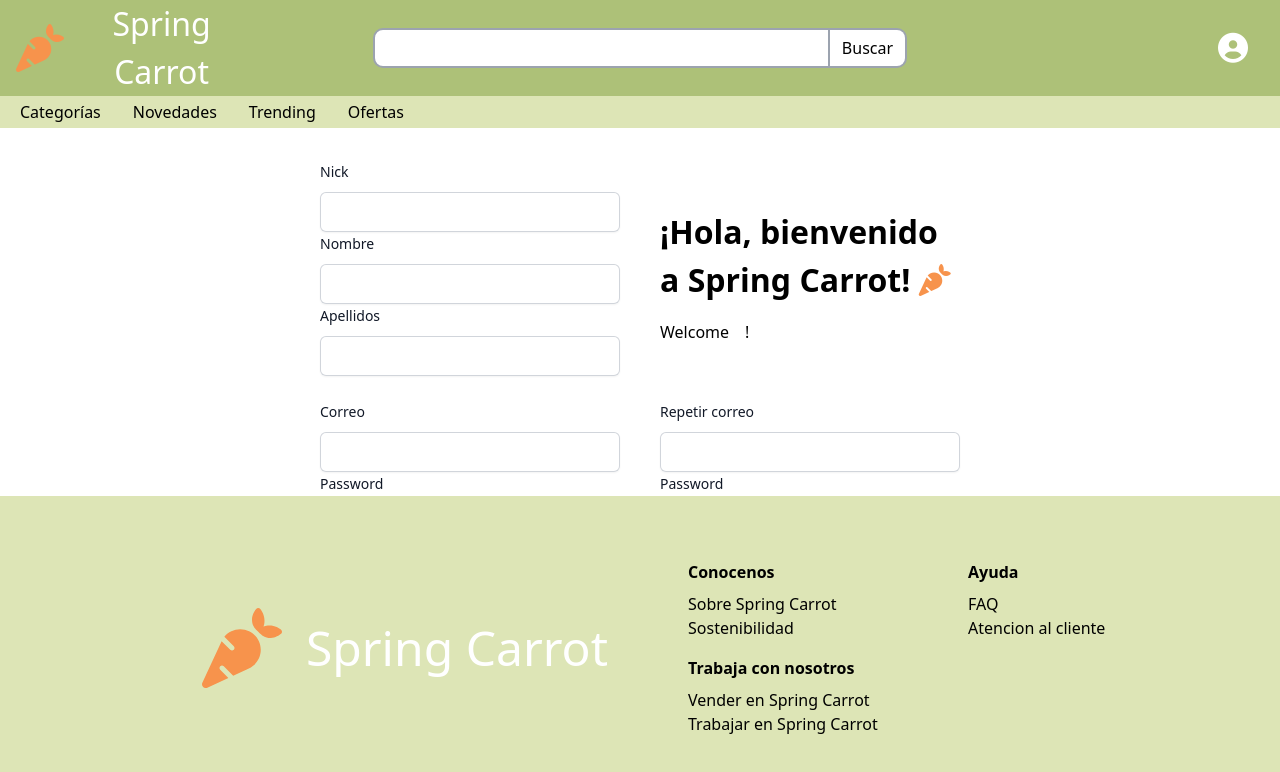
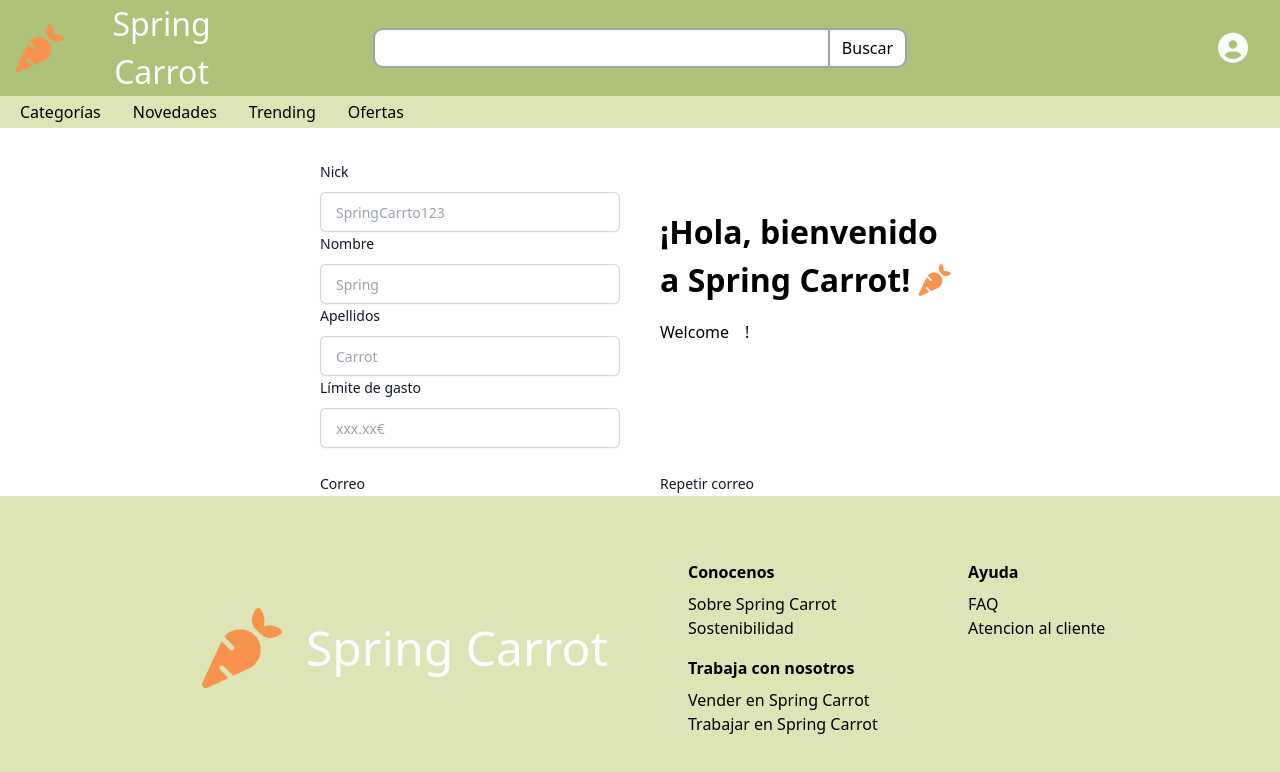
Before and after one commit to Spring-Carrots/Spring-carrot-front, a website built with webpack: page src/buyer_register/buyer_register.html in a window 1280 px wide. Built offline with nearby package versions, Linux system fonts and the light colour scheme.

Commit message:
User register update
Placeholder changes, new input added for spending limit

```diff
--- a/src/buyer_register/buyer_register.html
+++ b/src/buyer_register/buyer_register.html
@@ -72,18 +72,24 @@
                     <div>
                         <label for="nick" class="block text-sm font-medium leading-6 text-gray-900">Nick</label>
                         <div class="mt-2">
-                            <input id="nick" name="nick" type="text" required class="focus:outline-none block w-full rounded-md border-0 py-1.5 text-gray-900 shadow-sm ring-1 ring-inset ring-gray-300 placeholder:text-gray-400 focus:ring-2 focus:ring-inset focus:ring-green-300 sm:text-sm sm:leading-6">
+                            <input id="nick" name="nick" type="text" placeholder="SpringCarrto123" required class="focus:outline-none block w-full rounded-md border-0 py-1.5 text-gray-900 shadow-sm ring-1 ring-inset ring-gray-300 placeholder:text-gray-400 focus:ring-2 focus:ring-inset focus:ring-green-300 sm:text-sm sm:leading-6">
                         </div>
                     </div>
                     <label for="name" class="block text-sm font-medium leading-6 text-gray-900">Nombre</label>
                     <div class="mt-2">
-                        <input id="name" name="name" type="text" required class="focus:outline-none block w-full rounded-md border-0 py-1.5 text-gray-900 shadow-sm ring-1 ring-inset ring-gray-300 placeholder:text-gray-400 focus:ring-2 focus:ring-inset focus:ring-green-300 sm:text-sm sm:leading-6">
+                        <input id="name" name="name" type="text" placeholder="Spring" required class="focus:outline-none block w-full rounded-md border-0 py-1.5 text-gray-900 shadow-sm ring-1 ring-inset ring-gray-300 placeholder:text-gray-400 focus:ring-2 focus:ring-inset focus:ring-green-300 sm:text-sm sm:leading-6">
                     </div>
                 </div>
                 <div>
                     <label for="lastname" class="block text-sm font-medium leading-6 text-gray-900">Apellidos</label>
                     <div class="mt-2">
-                        <input id="lastname" name="lastname" type="text" required class="focus:outline-none block w-full rounded-md border-0 py-1.5 text-gray-900 shadow-sm ring-1 ring-inset ring-gray-300 placeholder:text-gray-400 focus:ring-2 focus:ring-inset focus:ring-green-300 sm:text-sm sm:leading-6">
+                        <input id="lastname" name="lastname" type="text" placeholder="Carrot" required class="focus:outline-none block w-full rounded-md border-0 py-1.5 text-gray-900 shadow-sm ring-1 ring-inset ring-gray-300 placeholder:text-gray-400 focus:ring-2 focus:ring-inset focus:ring-green-300 sm:text-sm sm:leading-6">
+                    </div>
+                </div>
+                <div>
+                    <label for="spendLimit" class="block text-sm font-medium leading-6 text-gray-900">Límite de gasto</label>
+                    <div class="mt-2">
+                        <input id="spendLimit" name="spendLimit" type="number" placeholder="xxx.xx€" required class="focus:outline-none block w-full rounded-md border-0 py-1.5 text-gray-900 shadow-sm ring-1 ring-inset ring-gray-300 placeholder:text-gray-400 focus:ring-2 focus:ring-inset focus:ring-green-300 sm:text-sm sm:leading-6">
                     </div>
                 </div>
             </div>
@@ -101,13 +107,13 @@
             <div>
                 <label for="email" class="block text-sm font-medium leading-6 text-gray-900">Correo</label>
                 <div class="mt-2">
-                    <input id="email" name="email" type="email" autocomplete="email" required class="focus:outline-none block w-full rounded-md border-0 py-1.5 text-gray-900 shadow-sm ring-1 ring-inset ring-gray-300 placeholder:text-gray-400 focus:ring-2 focus:ring-inset focus:ring-green-300 sm:text-sm sm:leading-6">
+                    <input id="email" name="email" type="email" placeholder="welcome@spring-carrot.com" autocomplete="email" required class="focus:outline-none block w-full rounded-md border-0 py-1.5 text-gray-900 shadow-sm ring-1 ring-inset ring-gray-300 placeholder:text-gray-400 focus:ring-2 focus:ring-inset focus:ring-green-300 sm:text-sm sm:leading-6">
                 </div>
             </div>
             <div>
                 <label for="email-repeat" class="block text-sm font-medium leading-6 text-gray-900">Repetir correo</label>
                 <div class="mt-2">
-                    <input id="email-repeat" name="email-repeat" type="email" autocomplete="email" required class="focus:outline-none block w-full rounded-md border-0 py-1.5 text-gray-900 shadow-sm ring-1 ring-inset ring-gray-300 placeholder:text-gray-400 focus:ring-2 focus:ring-inset focus:ring-green-300 sm:text-sm sm:leading-6">
+                    <input id="email-repeat" name="email-repeat" type="email" placeholder="welcome@spring-carrot.com" autocomplete="email" required class="focus:outline-none block w-full rounded-md border-0 py-1.5 text-gray-900 shadow-sm ring-1 ring-inset ring-gray-300 placeholder:text-gray-400 focus:ring-2 focus:ring-inset focus:ring-green-300 sm:text-sm sm:leading-6">
                 </div>
             </div>
         </div>
@@ -115,13 +121,13 @@
             <div>
                 <label for="password" class="block text-sm font-medium leading-6 text-gray-900">Password</label>
                 <div class="mt-2">
-                    <input id="password" name="password" type="password" autocomplete="current-password" required class="focus:outline-none block w-full rounded-md border-0 py-1.5 text-gray-900 shadow-sm ring-1 ring-inset ring-gray-300 placeholder:text-gray-400 focus:ring-2 focus:ring-inset focus:ring-green-300 sm:text-sm sm:leading-6">
+                    <input id="password" name="password" type="password" placeholder="something-secure-and-easy-to-remember" autocomplete="current-password" required class="focus:outline-none block w-full rounded-md border-0 py-1.5 text-gray-900 shadow-sm ring-1 ring-inset ring-gray-300 placeholder:text-gray-400 focus:ring-2 focus:ring-inset focus:ring-green-300 sm:text-sm sm:leading-6">
                 </div>
             </div>
             <div>
                 <label for="password-repeat" class="block text-sm font-medium leading-6 text-gray-900">Password</label>
                 <div class="mt-2">
-                    <input id="password-repeat" name="password-repeat" type="password" autocomplete="current-password" required class="focus:outline-none block w-full rounded-md border-0 py-1.5 text-gray-900 shadow-sm ring-1 ring-inset ring-gray-300 placeholder:text-gray-400 focus:ring-2 focus:ring-inset focus:ring-green-300 sm:text-sm sm:leading-6">
+                    <input id="password-repeat" name="password-repeat" type="password" placeholder="something-secure-and-easy-to-remember" autocomplete="current-password" required class="focus:outline-none block w-full rounded-md border-0 py-1.5 text-gray-900 shadow-sm ring-1 ring-inset ring-gray-300 placeholder:text-gray-400 focus:ring-2 focus:ring-inset focus:ring-green-300 sm:text-sm sm:leading-6">
                 </div>
             </div>
         </div>
```
